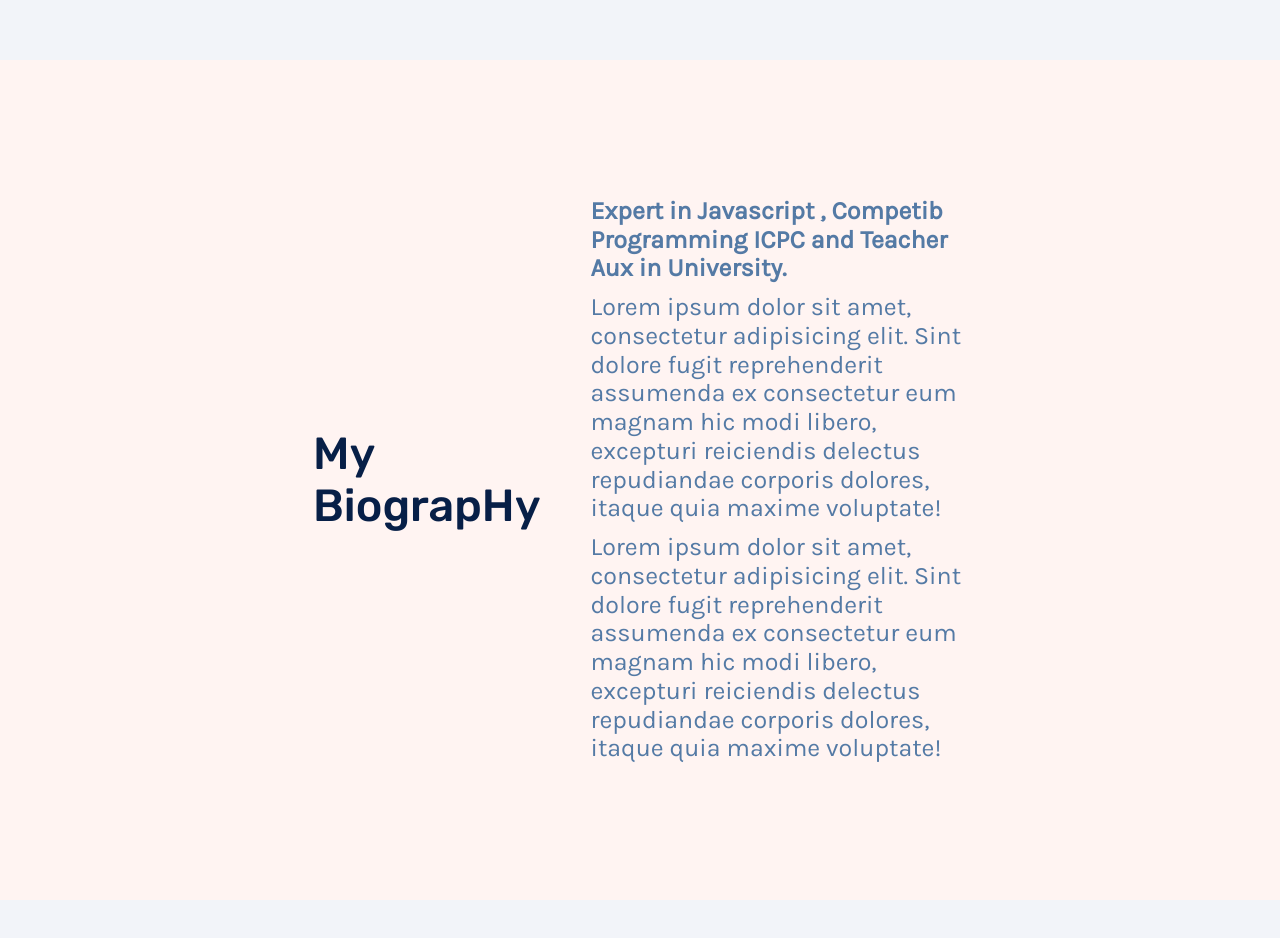
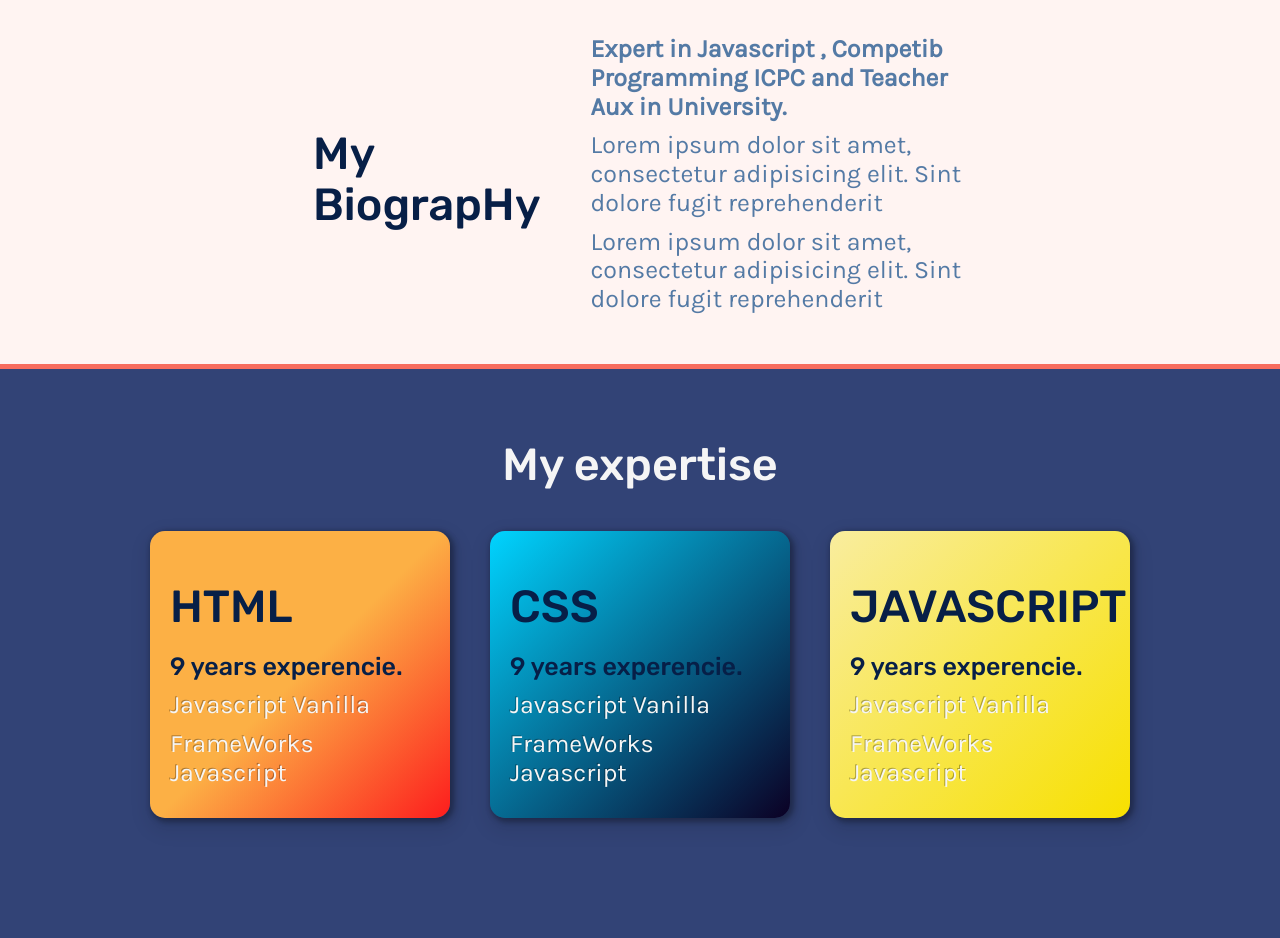
Before and after one commit to QuantumCode2000/portfolio, a plain HTML site: page index.html in a window 1280 px wide. Shown: the part 780-1718 px from the top of the page. Before the commit the page ends 1680 px from the top, so only its background shows below. Drawn offline with Linux system fonts and the light colour scheme.

Commit message:
mejoras en section biography y creacion de section expertise con cards

```diff
--- a/assets/css/main.css
+++ b/assets/css/main.css
@@ -12,6 +12,7 @@
      --color-provincial-pink : #fff4f2;
     /*backgroud*/
     --background-primary: #f2f4f9;
+    --background-secondary: #dba1d6; ;
 
     /*font-sizes*/
     /*font-sizes*/
@@ -35,13 +36,16 @@ body {
     background: url("../img/photo-dog.png") no-repeat;
     background-size: 750px;
     background-position: 110% 10% ;
+    border-bottom: 5px solid var(--color-primary);
 }
 
 .section {
     overflow: hidden;
     padding: 20px 30px;
 }
-
+.hero .container {
+    min-height: 90vh;
+}
 .container{
     min-height: 100vh;
     height: 100%;
@@ -54,6 +58,10 @@ body {
 }
 
 
+.container.is-short {
+    min-height: auto;
+}
+
 
 .hero .container {
     float: left;
@@ -65,7 +73,9 @@ body {
 
 .title  {
     font-size: var(--font-size-xl);
-    margin-right: 50px;
+    margin-bottom: 20px;
+
+
 }
 
 .title span {
@@ -97,9 +107,62 @@ button {
 }
 
 
-
+.biography-title {
+    margin-right: 50px;
+}
 
 
 .biography  {
     background-color: var(--color-provincial-pink);
+    border-bottom: 5px solid var(--color-primary);
 }
+
+
+
+
+.container.is-column {
+    flex-direction: column;
+}
+
+.expertise {
+    background: var(--color-secundary);
+}
+
+
+.card {
+    background-color: white;
+    padding: 20px;
+    margin: 20px;
+    border-radius: 15px;
+    box-shadow: 2px 8px 15px 10px rgba(0, 0, 0, 0.05),4px 5px 10px 0 rgba(0, 0, 0, 0.1), 2px 2px 5px 2px rgba(0, 0, 0, 0.25);
+    width: 300px;
+}
+
+.expertise-item.has-card{
+    display: flex;
+    flex-direction: row;
+}
+
+.title.is-inverted {
+    color: var(--color-font-inverted);
+}
+
+.card.js {
+    background: linear-gradient(-45deg, rgba(247,224,0,1) 0%, rgba(249,237,158,1) 100%);
+}
+
+.card.css {
+    background: linear-gradient(-45deg, rgba(11,0,36,1) 0%, rgba(0,212,255,1) 100%, rgba(0,212,255,1) 100%);
+}
+
+.card.html {
+    background: linear-gradient(-45deg, rgba(253,29,29,1) 0%, rgba(252,176,69,1) 50%);
+}
+
+.subtitle {
+    font-size: var(--font-size-md);
+}
+.card p {
+    color: var(--color-font-inverted);
+    text-shadow: -1px -1px 0 rgba(0, 0, 0, 0.3)
+}
--- a/assets/css/responsive.css
+++ b/assets/css/responsive.css
@@ -22,6 +22,12 @@
         margin: 0.5em 0
     }
 
+
+    .expertise-item.has-card{
+        display: flex;
+        flex-direction: column;
+    }
+
 }
 
 @media (max-width : 1200px) {
--- a/index.html
+++ b/index.html
@@ -43,8 +43,8 @@
 
         <article class=" section biography">
 
-            <div class="container">
-                <div>
+            <div class="container is-short">
+                <div class="biography-title">
 
                     <h1 class="title">
 
@@ -68,10 +68,12 @@
                     </p>
 
                     <p>
-                        Lorem ipsum dolor sit amet, consectetur adipisicing elit. Sint dolore fugit reprehenderit assumenda ex consectetur eum magnam hic modi libero, excepturi reiciendis delectus repudiandae corporis dolores, itaque quia maxime voluptate!
+                        Lorem ipsum dolor sit amet, consectetur adipisicing elit.
+                        Sint dolore fugit reprehenderit
                     </p>
                     <p>
-                        Lorem ipsum dolor sit amet, consectetur adipisicing elit. Sint dolore fugit reprehenderit assumenda ex consectetur eum magnam hic modi libero, excepturi reiciendis delectus repudiandae corporis dolores, itaque quia maxime voluptate!
+                        Lorem ipsum dolor sit amet, consectetur adipisicing elit.
+                        Sint dolore fugit reprehenderit
                     </p>
 
 
@@ -81,19 +83,74 @@
 
         </article>
 
-        <article class="expertise">
+        <article class="section expertise">
+            <div class="container is-column">
 
-            <section class="expertise-section">
+                <h1 class="title is-inverted">
+                    My expertise
+                </h1>
+                <section class="expertise-item has-card">
 
-            </section>
+                    <div class="card html">
+                        <h1 class="title">
+                            HTML
+                        </h1>
+                        <h2 class="subtitle">
+                            9 years experencie.
+                        </h2>
+                        <p>
+                            Javascript Vanilla
+                        </p>
+                        <p>
+                            FrameWorks Javascript
+                        </p>
+                    </div>
 
-            <section id="skills" class="expertise-section">
+                    <div class="card css">
+                        <h1 class="title">
+                            CSS
+                        </h1>
+                        <h2 class="subtitle">
+                            9 years experencie.
+                        </h2>
+                        <p>
+                            Javascript Vanilla
+                        </p>
+                        <p>
+                            FrameWorks Javascript
+                        </p>
+                    </div>
 
-            </section>
+                    <div class="card js">
+                        <h1 class="title">
+                            JAVASCRIPT
+                        </h1>
+                        <h2 class="subtitle">
+                            9 years experencie.
+                        </h2>
+                        <p>
+                            Javascript Vanilla
+                        </p>
+                        <p>
+                            FrameWorks Javascript
+                        </p>
+                    </div>
 
-            <section id="frameworks-and-software" class="expertise-section">
+                </section>
 
-            </section>
+                <section class="expertise-section">
+
+
+
+                </section>
+
+                <section class="expertise-section">
+
+                </section>
+
+            </div>
+
+
 
         </article>
 
```
